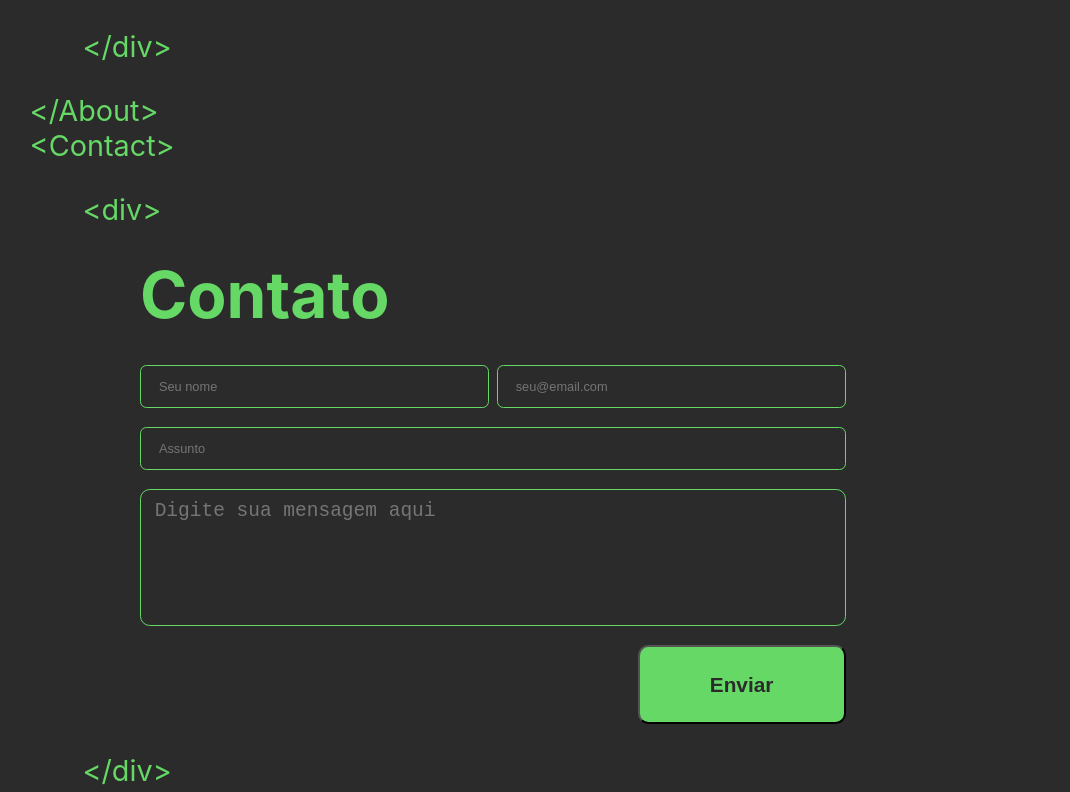
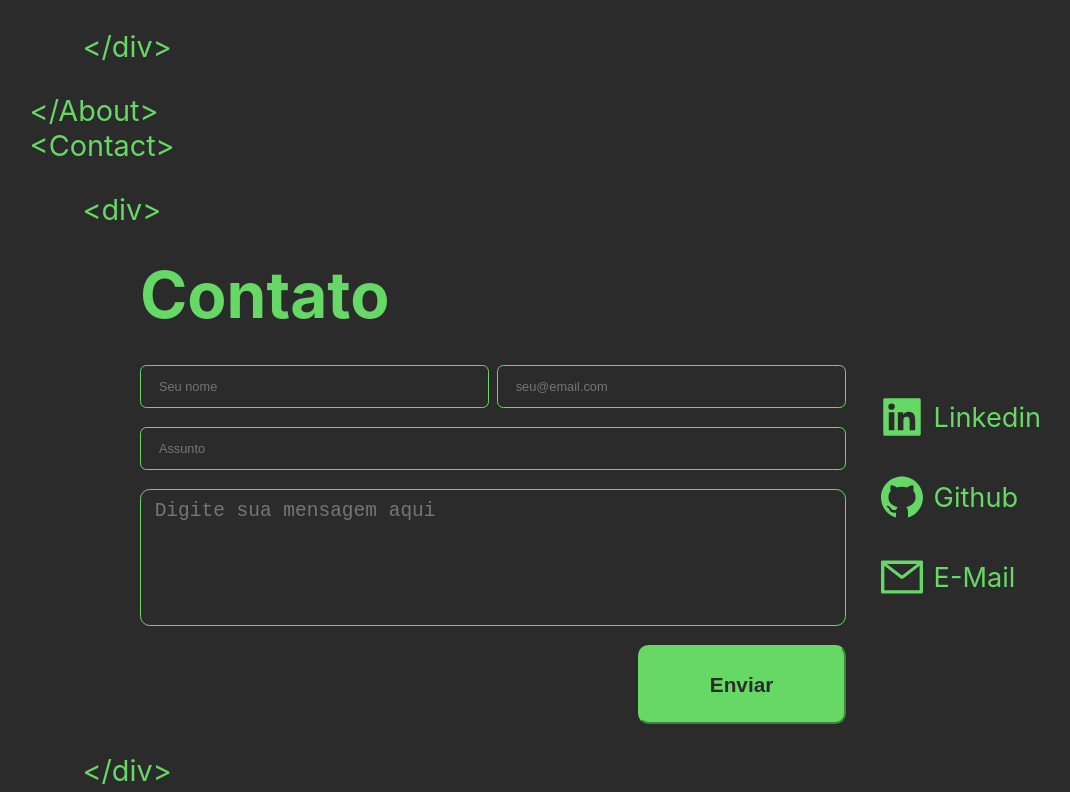
Before and after one commit to elvis-silva/elvissilva.ml, a React (Create React App) app: page / in a window 1280 px wide. Shown: the part 1148-1940 px from the top of the page, without its empty margins (28-1098 px from the left). Built offline with nearby package versions, Linux system fonts and the light colour scheme.

Commit message:
add contact form on project

```diff
--- a/src/components/Contact/Contact.tsx
+++ b/src/components/Contact/Contact.tsx
@@ -1,48 +1,82 @@
-import { ContactBody, Form, Input, LeftContainer, Message, PersonInfo, SubmitButton, SubmitRow } from './style'
 import { StyledHeading } from '../About/style'
+import { AiFillLinkedin, AiFillGithub, AiOutlineMail } from 'react-icons/ai'
+import {
+  ContactBody,
+  Form,
+  Icon,
+  IconContainer,
+  IconText,
+  Input,
+  LeftContainer,
+  Message,
+  PersonInfo,
+  RightContainer,
+  SubmitButton,
+  SubmitRow
+} from './style'
 
 const Contact = () => {
   return (
     <ContactBody data-testid='contact'>
-      <LeftContainer>
-        <StyledHeading>Contato</StyledHeading>
-        <Form
+      <LeftContainer data-testid='left-container'>
+        <StyledHeading data-testid='title'>Contato</StyledHeading>
+        <Form data-testid='form'
           method='POST'
           action='send'
           encType='multipart/form-data'
           onSubmit={() => console.log('submit')}
         >
-          <PersonInfo>
-            <Input
+          <PersonInfo data-testid='person-info'>
+            <Input data-testid='input-name'
               name='name'
               placeholder='Seu nome'
               onChange={() => console.log('change name')}
               required
             />
-            <Input
+            <Input data-testid='input-email'
               name='email'
               placeholder='seu@email.com'
               onChange={() => console.log('change email')}
               required
             />
           </PersonInfo>
-          <Input
+          <Input data-testid='input-message'
             name='subject'
             placeholder='Assunto'
             onChange={() => console.log('change subject')}
             required
           />
-          <Message
+          <Message data-testid='text-message'
             name='message'
             placeholder='Digite sua mensagem aqui'
             onChange={() => console.log('change message')}
             required
           />
         </Form>
-        <SubmitRow>
-          <SubmitButton onClick={() => console.log('submit')} type='submit' value='Enviar'>Enviar</SubmitButton>
+        <SubmitRow data-testid='submit-row'>
+          <SubmitButton data-testid='submit-button' onClick={() => console.log('submit')} type='submit' value='Enviar'>Enviar</SubmitButton>
         </SubmitRow>
       </LeftContainer>
+      <RightContainer data-testid='right-container'>
+        <IconContainer data-testid='icon-container-linkedin'>
+          <Icon data-testid='linkedin-icon'>
+            <AiFillLinkedin size={'3rem'}/>
+          </Icon>
+          <IconText data-testid='linkedin-icon-text'>Linkedin</IconText>
+        </IconContainer>
+        <IconContainer data-testid='icon-container-github'>
+          <Icon data-testid='github-icon'>
+            <AiFillGithub size={'3rem'}/>
+          </Icon>
+          <IconText>Github</IconText>
+        </IconContainer>
+        <IconContainer data-testid='icon-container-email'>
+          <Icon data-testid='email-icon'>
+            <AiOutlineMail size={'3rem'}/>
+          </Icon>
+          <IconText>E-Mail</IconText>
+        </IconContainer>
+      </RightContainer>
     </ContactBody>
   )
 }
--- a/src/components/Contact/style.ts
+++ b/src/components/Contact/style.ts
@@ -183,6 +183,7 @@ export const SubmitRow = styled.div`
 export const SubmitButton = styled.button`
 
   background-color: #65d865;
+  border-color: #65d865;
   color: #2b2b2b;
   border-radius: 0.5em;
   box-sizing: border-box;
@@ -203,6 +204,46 @@ export const SubmitButton = styled.button`
   @media screen and (max-width: 768px) {
     align-self: center;
     width: 100%;
+  }
+
+`
+
+export const IconContainer = styled.div`
+
+  display: flex;
+  align-self: flex-start;
+  width: fit-content;
+  padding-left: 2em;
+  gap: 0.5em;
+  cursor: pointer;
+
+  @media screen and (max-width: 768px) {
+    padding-left: 0;
+  }
+
+`
+
+export const Icon = styled.div`
+
+  background-color: transparent;
+  display: flex;
+  height: 3rem;
+  width: 3rem;
+  align-items: center;
+  justify-content: center;
+
+`
+
+export const IconText = styled.div`
+
+  color: #65d865;
+  font-size: 1.7em;
+  text-align: center;
+  align-items: center;
+  align-self: center;
+
+  @media screen and (max-width: 768px) {
+    font-size: 1.3em;
   }
 
 `
```
Also changed, not shown: 1 other file (tests, documents, lock files or other folders).
